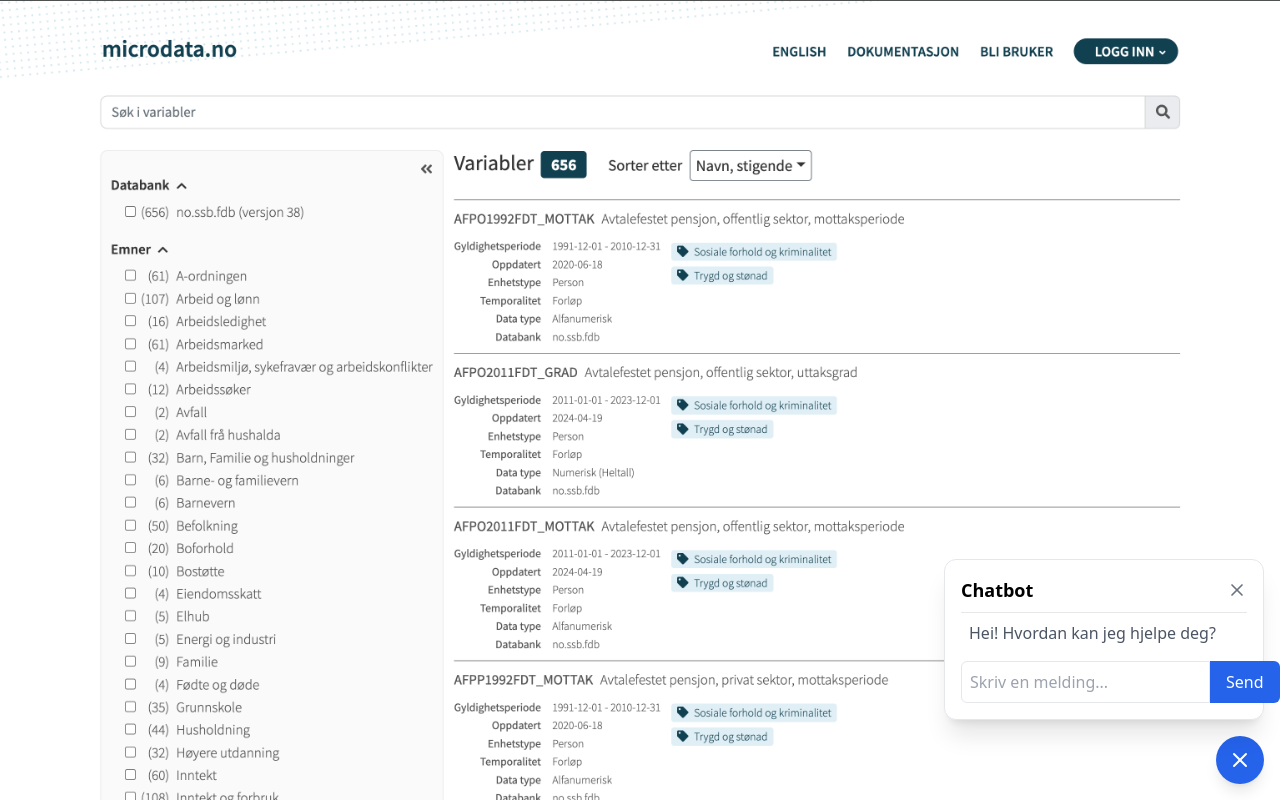
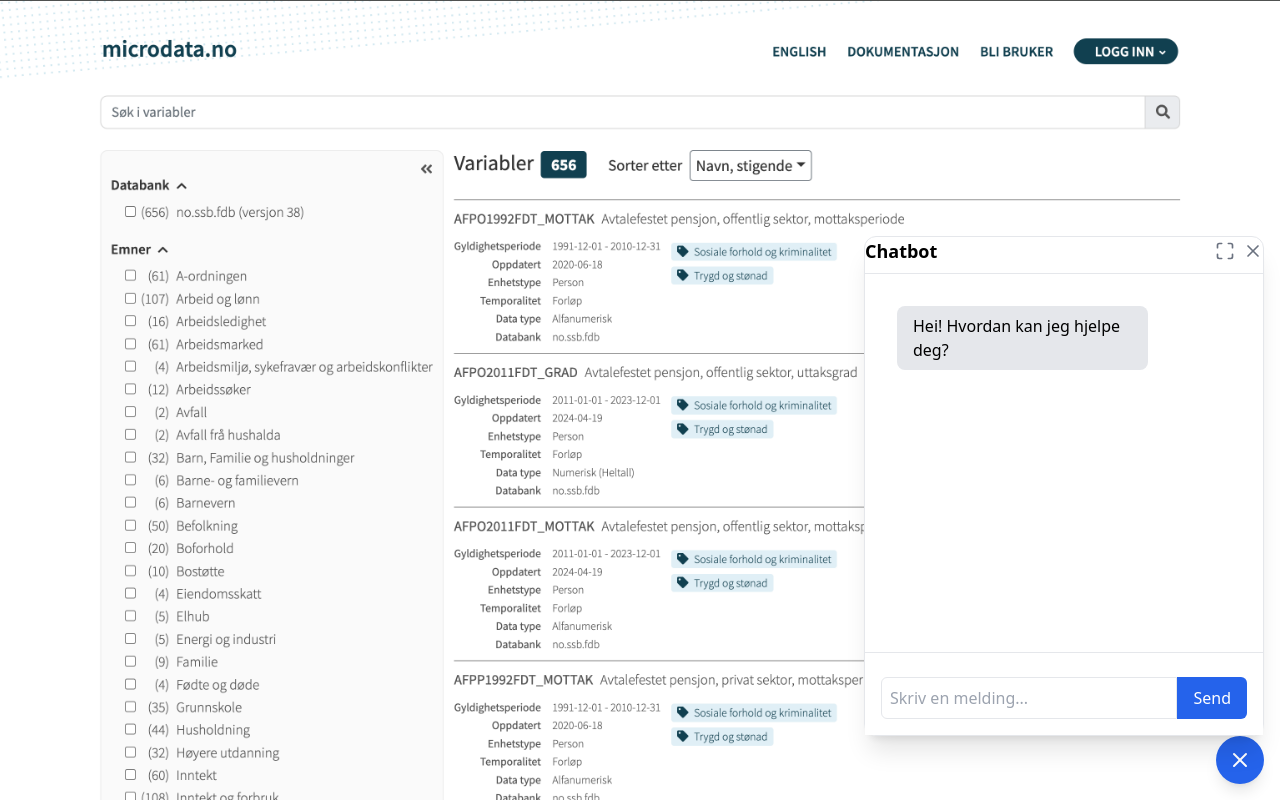
Before and after one commit to ehandresen/chatbot-microdata, a Next.js app: page / in a window 1280 px wide. Both pictures are taken after a click on the button 1240 px from the left and 760 px from the top of the page. Built offline with nearby package versions, Linux system fonts and the light colour scheme.

Commit message:
fullskjerm chat

```diff
--- a/components/ChatBox/ChatHeader.tsx
+++ b/components/ChatBox/ChatHeader.tsx
@@ -1,18 +1,25 @@
-import { X } from "lucide-react";
+import { X, Maximize } from "lucide-react";
 
 interface ChatHeaderProps {
   closeChat: () => void;
+  toggleExpand: () => void;
+  isExpanded: boolean;
 }
 
-const ChatHeader: React.FC<ChatHeaderProps> = ({ closeChat }) => {
+const ChatHeader: React.FC<ChatHeaderProps> = ({ closeChat, toggleExpand, isExpanded }) => {
   return (
     <div className="flex justify-between items-center border-b pb-2">
       <h2 className="text-lg font-semibold">Chatbot</h2>
-      <button onClick={closeChat} className="text-gray-500 hover:text-gray-700">
-        <X size={20} />
-      </button>
+      <div className="flex space-x-2">
+        <button onClick={toggleExpand} className="text-gray-500 hover:text-gray-700">
+          <Maximize size={20} />
+        </button>
+        <button onClick={closeChat} className="text-gray-500 hover:text-gray-700">
+          <X size={20} />
+        </button>
+      </div>
     </div>
   );
 };
 
-export default ChatHeader; // ✅ Sørg for at denne linjen er til stede!
+export default ChatHeader;
--- a/components/ChatBox/ChatInput.tsx
+++ b/components/ChatBox/ChatInput.tsx
@@ -1,12 +1,39 @@
-const ChatInput = () => {
+import { useState } from "react";
+
+interface ChatInputProps {
+  onSendMessage: (message: string) => void;
+}
+
+const ChatInput: React.FC<ChatInputProps> = ({ onSendMessage }) => {
+  const [message, setMessage] = useState("");
+
+  const handleSend = () => {
+    if (message.trim() === "") return; // Ikke send tomme meldinger
+    onSendMessage(message);
+    setMessage(""); // Tøm inputfeltet etter sending
+  };
+
+  const handleKeyDown = (event: React.KeyboardEvent<HTMLInputElement>) => {
+    if (event.key === "Enter") {
+      event.preventDefault();
+      handleSend();
+    }
+  };
+
   return (
     <div className="flex mt-2">
       <input
         type="text"
+        value={message}
+        onChange={(e) => setMessage(e.target.value)}
+        onKeyDown={handleKeyDown}
         placeholder="Skriv en melding..."
         className="flex-1 p-2 border rounded-l-md focus:outline-none"
       />
-        <button className="bg-blue-600 text-white px-4 py-2 rounded-r-md hover:bg-blue-700">
+      <button
+        onClick={handleSend}
+        className="bg-blue-600 text-white px-4 py-2 rounded-r-md hover:bg-blue-700"
+      >
         Send
       </button>
     </div>
--- a/components/ChatBox/ChatMessages.tsx
+++ b/components/ChatBox/ChatMessages.tsx
@@ -1,9 +1,45 @@
-const ChatMessages = () => {
-    return (
-      <div className="flex-1 p-2 overflow-y-auto text-gray-600">
-        <p>Hei! Hvordan kan jeg hjelpe deg?</p>
-      </div>
-    );
-  };
+import { useEffect, useRef } from "react";
 
-  export default ChatMessages;
+interface Message {
+  id: number;
+  text: string;
+  sender: "user" | "bot";
+}
+
+interface ChatMessagesProps {
+  messages?: Message[];
+}
+
+const ChatMessages: React.FC<ChatMessagesProps> = ({ messages = [] }) => {
+  const messagesEndRef = useRef<HTMLDivElement | null>(null);
+
+  useEffect(() => {
+    messagesEndRef.current?.scrollIntoView({ behavior: "smooth" });
+  }, [messages]);
+
+  return (
+    <div className="flex-1 p-4 overflow-y-auto text-gray-600 h-full space-y-1.5">
+      {messages.length === 0 ? (
+        <p className="text-center text-gray-500">Hei! Hvordan kan jeg hjelpe deg?</p>
+      ) : (
+        messages.map((message) => (
+          <div
+            key={message.id}
+            className={`flex ${message.sender === "bot" ? "justify-start" : "justify-end"}`}
+          >
+            <span
+              className={`inline-block px-4 py-2 rounded-lg max-w-[75%] ${
+                message.sender === "bot" ? "bg-gray-200 text-black" : "bg-blue-500 text-white"
+              }`}
+            >
+              {message.text}
+            </span>
+          </div>
+        ))
+      )}
+      <div ref={messagesEndRef} />
+    </div>
+  );
+};
+
+export default ChatMessages;
--- a/components/ChatBox/ChatWindow.tsx
+++ b/components/ChatBox/ChatWindow.tsx
@@ -1,3 +1,4 @@
+import { useState } from "react";
 import { motion } from "framer-motion";
 import ChatHeader from "./ChatHeader";
 import ChatMessages from "./ChatMessages";
@@ -7,17 +8,60 @@ interface ChatWindowProps {
   closeChat: () => void;
 }
 
+interface Message {
+  id: number;
+  text: string;
+  sender: "user" | "bot";
+}
+
 const ChatWindow: React.FC<ChatWindowProps> = ({ closeChat }) => {
+  const [messages, setMessages] = useState<Message[]>([
+    { id: 1, text: "Hei! Hvordan kan jeg hjelpe deg?", sender: "bot" },
+  ]);
+  const [isExpanded, setIsExpanded] = useState(false);
+
+  const handleSendMessage = (text: string) => {
+    const userMessage: Message = {
+      id: messages.length + 1,
+      text,
+      sender: "user",
+    };
+
+    setMessages((prevMessages) => [...prevMessages, userMessage]);
+
+    // Simulerer et forsinket bot-svar
+    setTimeout(() => {
+      const botReply: Message = {
+        id: messages.length + 2,
+        text: "Beklager, jeg forstår ikke helt ennå! 🚀",
+        sender: "bot",
+      };
+      setMessages((prevMessages) => [...prevMessages, botReply]);
+    }, 1000);
+  };
+
   return (
     <motion.div
       initial={{ opacity: 0, y: 20 }}
       animate={{ opacity: 1, y: 0 }}
       exit={{ opacity: 0, y: 20 }}
-      className="absolute bottom-16 right-0 w-80 bg-white shadow-xl rounded-xl border p-4 flex flex-col"
+      className={`fixed ${
+        isExpanded ? "inset-0 flex justify-center items-center bg-white" : "bottom-16 right-4"
+      }`}
     >
-      <ChatHeader closeChat={closeChat} />
-      <ChatMessages />
-      <ChatInput />
+      <div
+        className={`bg-white shadow-xl border flex flex-col transition-all ${
+          isExpanded ? "w-full max-w-[600px] h-full rounded-none" : "w-[400px] h-[500px] rounded-xl"
+        }`}
+      >
+        <ChatHeader closeChat={closeChat} toggleExpand={() => setIsExpanded(!isExpanded)} isExpanded={isExpanded} />
+        <div className="flex-1 overflow-y-auto p-4">
+          <ChatMessages messages={messages} />
+        </div>
+        <div className="p-4 border-t bg-white">
+          <ChatInput onSendMessage={handleSendMessage} />
+        </div>
+      </div>
     </motion.div>
   );
 };
```
Lines whose indentation alone changed are shown as unchanged.
